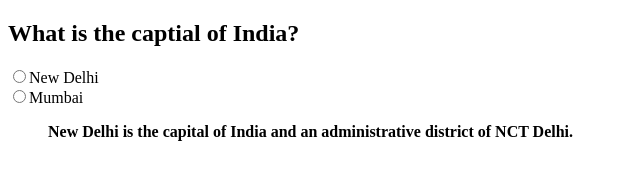
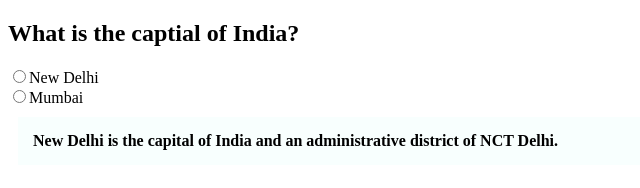
Before and after one commit to acciojob/trivia-kanchan-karale067, a website: page main.html in a window 1280 px wide. Shown: the whole page, without its empty margins (0-640 px from the left). Drawn offline with Linux system fonts and the light colour scheme.

Commit message:
created a submission

```diff
--- a/main.html
+++ b/main.html
@@ -6,11 +6,11 @@
 	<link rel="stylesheet" href="styles.css">
 	<style>
 		blockquote{
-	 Max-width: Around 600px;
-     Margin: Approximately 10px;
-     Padding: Around 15px;
+	 Max-width:600px;
+     Margin: 10px;
+     Padding:15px;
      Border-left: 8px solid green color;
-     Background-color: close to #f8fffe;
+     Background-color: #f8fffe;
      Font-weight: Bold;
 		}
 		</style>
```
